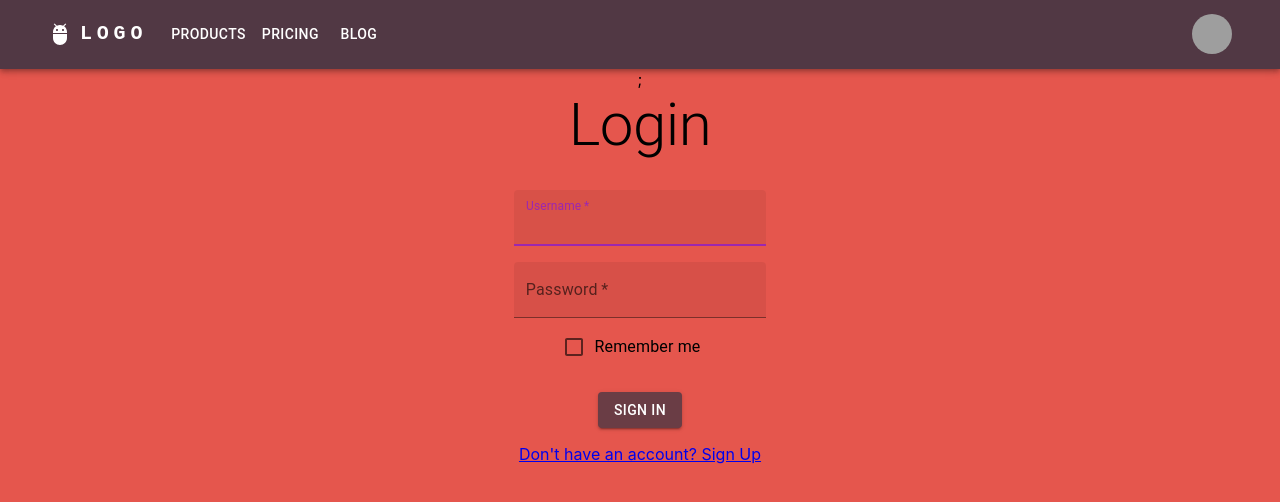
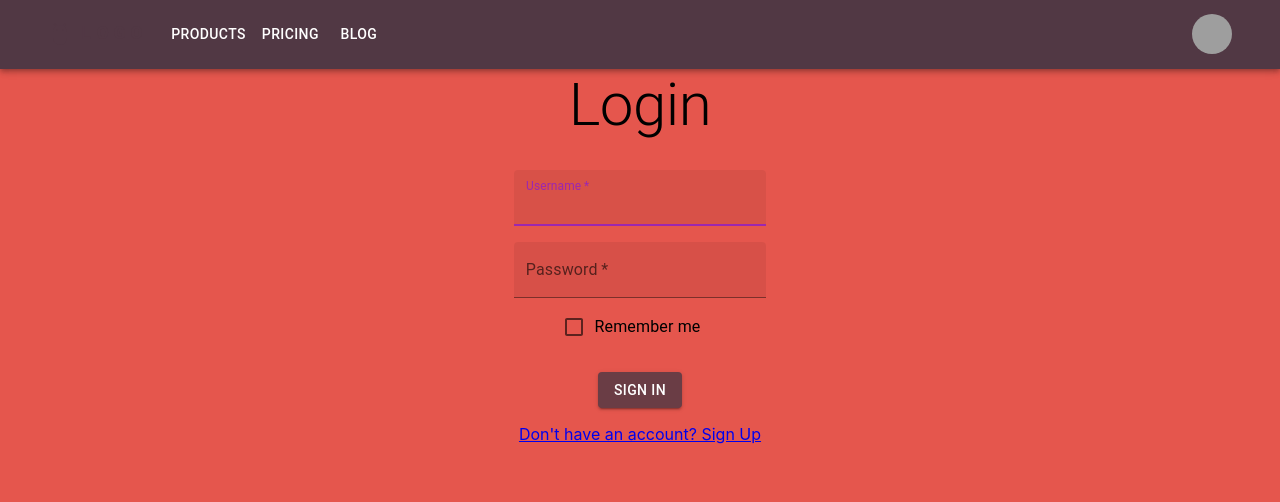
Before and after one commit to Mabedin00/WolfieMarket, a React (Create React App) app in the folder client/: page /login in a window 1280 px wide. Shown: the top 502 px of the page. Built offline with nearby package versions, Linux system fonts and the light colour scheme; grey boxes are pictures that could not be loaded.

Commit message:
; removed

```diff
--- a/client/src/components/LoginScreen.css
+++ b/client/src/components/LoginScreen.css
@@ -2,9 +2,10 @@
   text-align: center;
   background-color: #e5564d;
 }
-.nav-bar{
+.nav-bar {
+  color: #513844;
   background-color: #513844;
 }
-body{
-  background-color: #e5564d
+body {
+  background-color: #e5564d;
 }
--- a/client/src/components/LoginScreen.js
+++ b/client/src/components/LoginScreen.js
@@ -36,7 +36,7 @@ export default function LoginScreen() {
   };
   return (
     <div className="foundation-screen">
-      <ResponsiveAppBar>logo and name</ResponsiveAppBar>;
+      <ResponsiveAppBar>logo and name</ResponsiveAppBar>
       {/* <img src={logo} className="app-logo" alt="logo" /> */}
       <div className="splash-text">
         <Typography variant="h2" gutterBottom>
--- a/client/src/components/ResponsiveAppBar.js
+++ b/client/src/components/ResponsiveAppBar.js
@@ -36,10 +36,10 @@ function ResponsiveAppBar() {
   };
 
   return (
-    <AppBar position="static" className="nav-bar" >
+    <AppBar position="static" className="nav-bar">
       <Container maxWidth="xl" className="nav-bar">
         <Toolbar className="nav-bar">
-          <AdbIcon  sx={{ display: { xs: "none", md: "flex" }, mr: 1 }} />
+          <AdbIcon sx={{ display: { xs: "none", md: "flex" }, mr: 1 }} />
           <Typography
             variant="h6"
             noWrap
```
